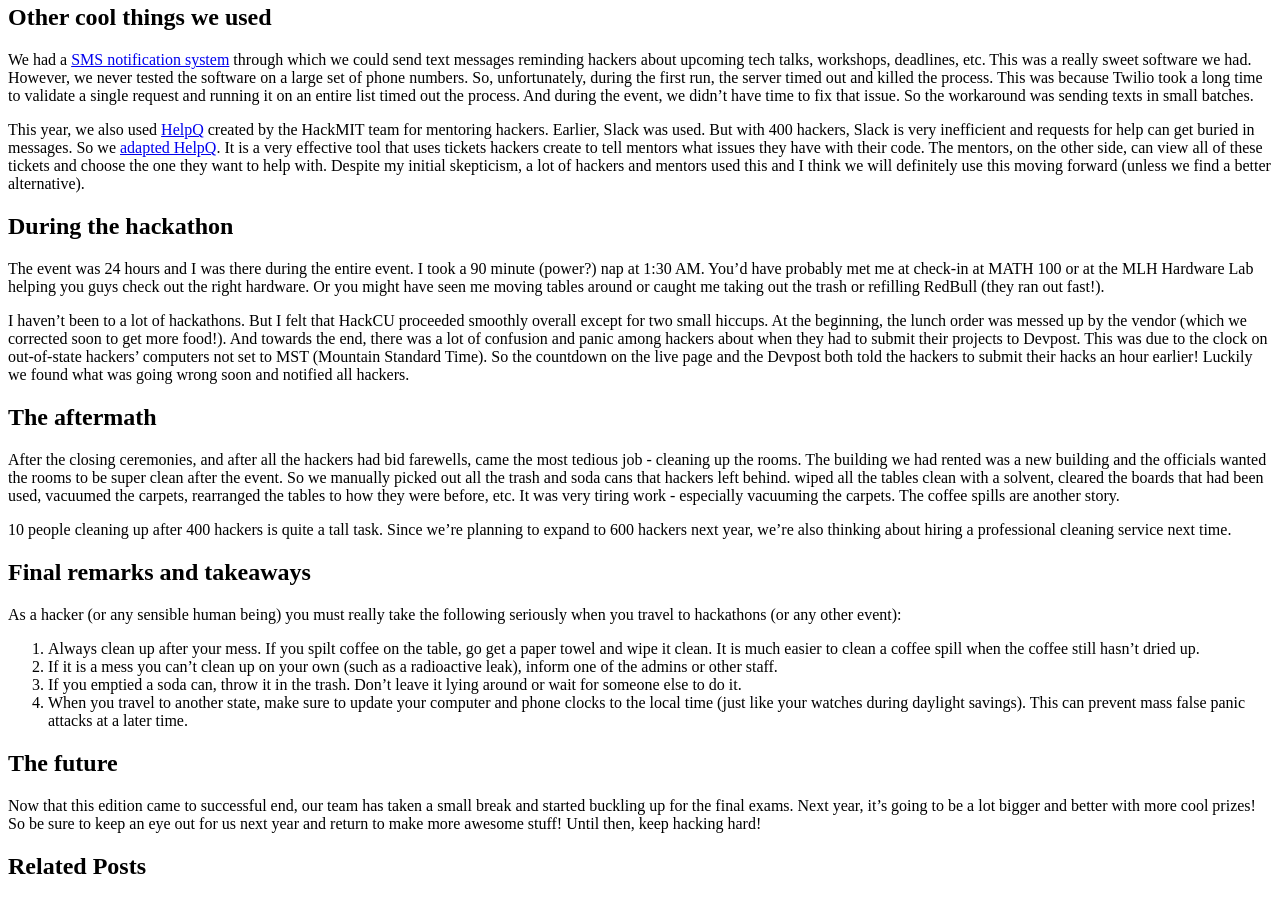
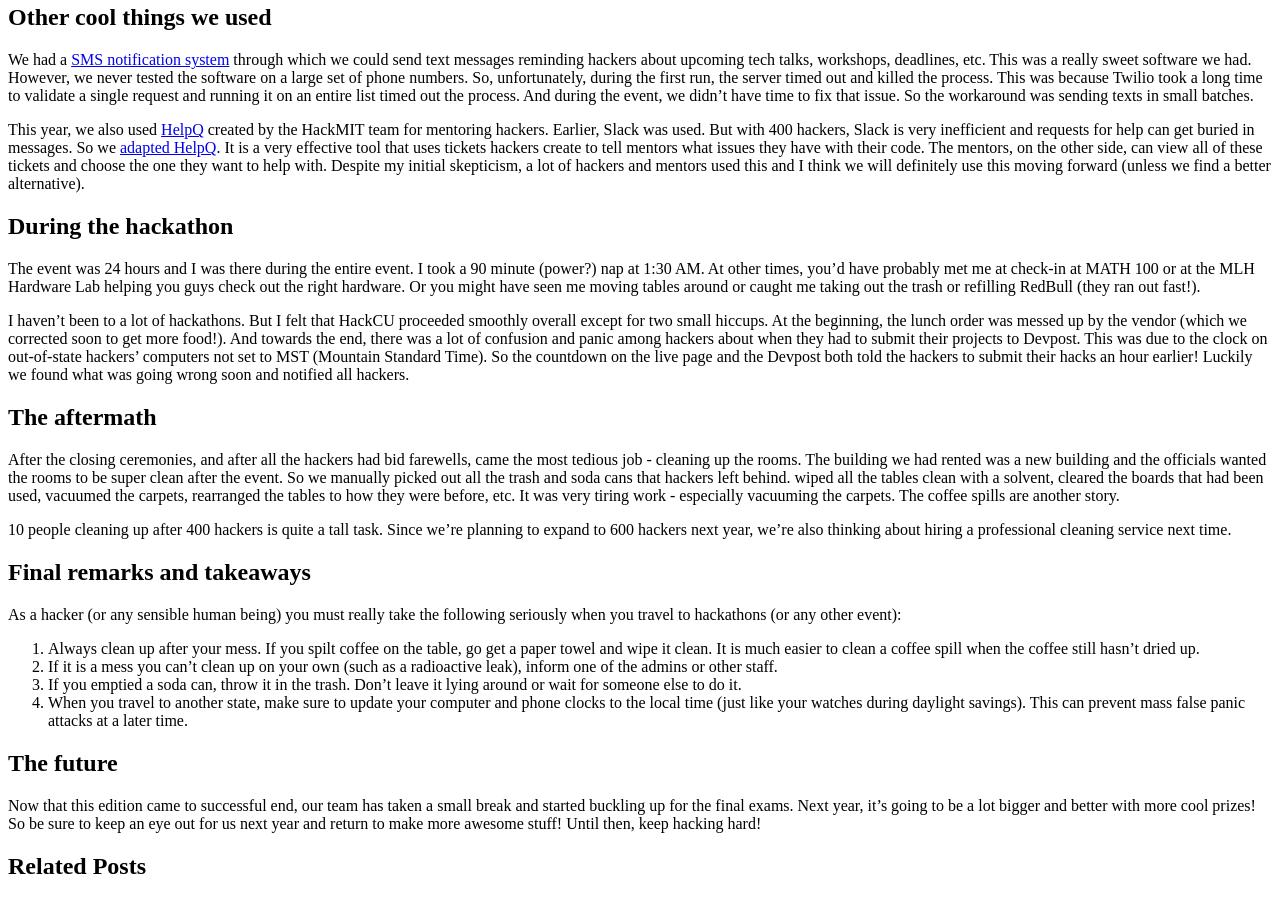
Before and after one commit to AparaV/aparavenkat.com, a Jekyll site: the page built from _posts/2017-04-28-hackcu-iii.md, in a window 1280 px wide and 900 px high, scrolled down 552 px. Built offline with Jekyll 4.4.1, drawn with Linux system fonts in a browser that asks for light colours; a script that is not in the unit is left out; comment, search, counter and statistics services are not loaded.

Commit message:
Reword stuff

```diff
--- a/_posts/2017-04-28-hackcu-iii.md
+++ b/_posts/2017-04-28-hackcu-iii.md
@@ -21,7 +21,7 @@
 
 ## During the hackathon
 
-The event was 24 hours and I was there during the entire event. I took a 90 minute (power?) nap at 1:30 AM. You'd have probably met me at check-in at MATH 100 or at the MLH Hardware Lab helping you guys check out the right hardware. Or you might have seen me moving tables around or caught me taking out the trash or refilling RedBull (they ran out fast!).
+The event was 24 hours and I was there during the entire event. I took a 90 minute (power?) nap at 1:30 AM. At other times, you'd have probably met me at check-in at MATH 100 or at the MLH Hardware Lab helping you guys check out the right hardware. Or you might have seen me moving tables around or caught me taking out the trash or refilling RedBull (they ran out fast!).
 
 I haven't been to a lot of hackathons. But I felt that HackCU proceeded smoothly overall except for two small hiccups. At the beginning, the lunch order was messed up by the vendor (which we corrected soon to get more food!). And towards the end, there was a lot of confusion and panic among hackers about when they had to submit their projects to Devpost. This was due to the clock on out-of-state hackers' computers not set to MST (Mountain Standard Time). So the countdown on the live page and the Devpost both told the hackers to submit their hacks an hour earlier! Luckily we found what was going wrong soon and notified all hackers.
 
```
